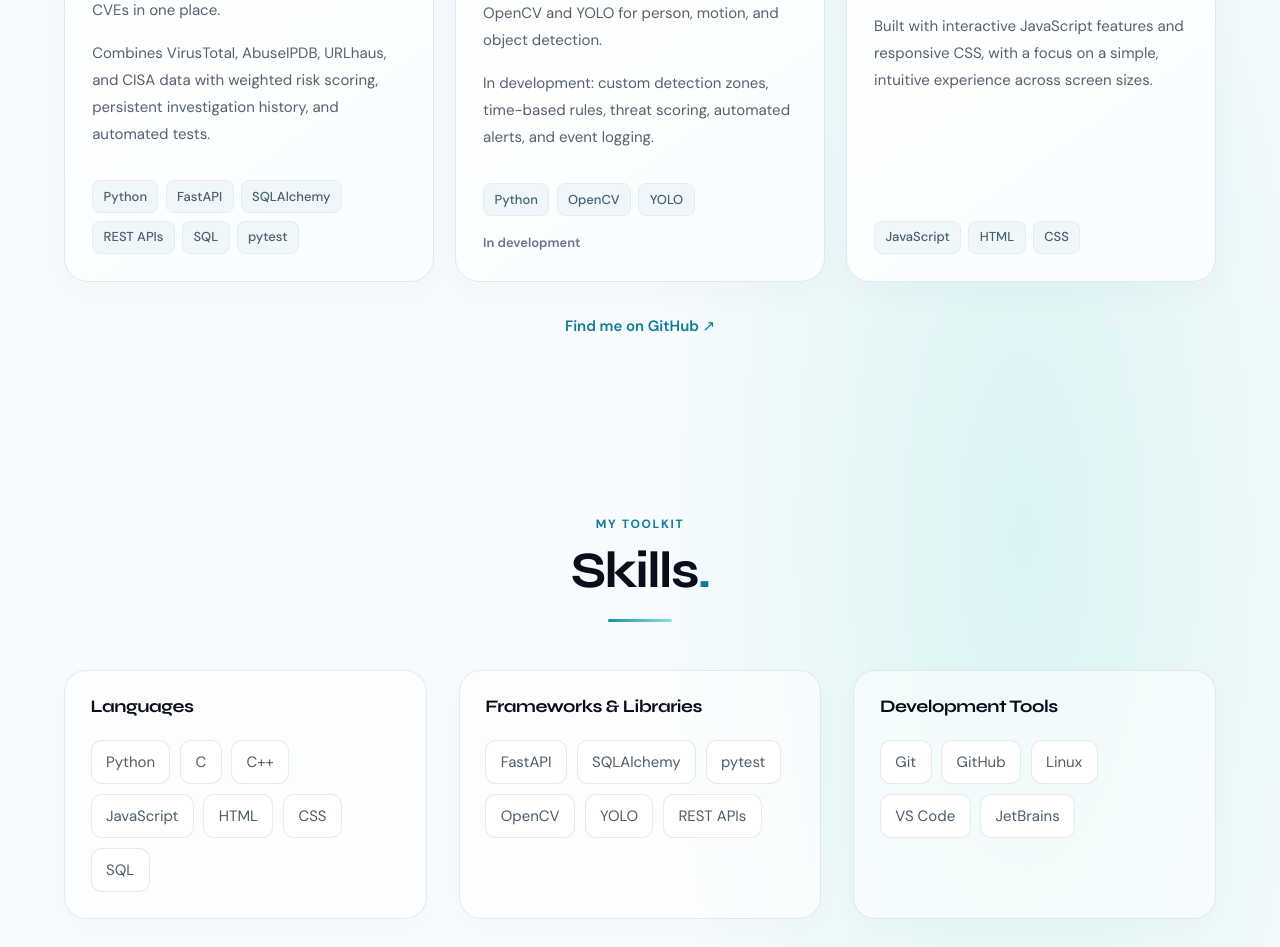
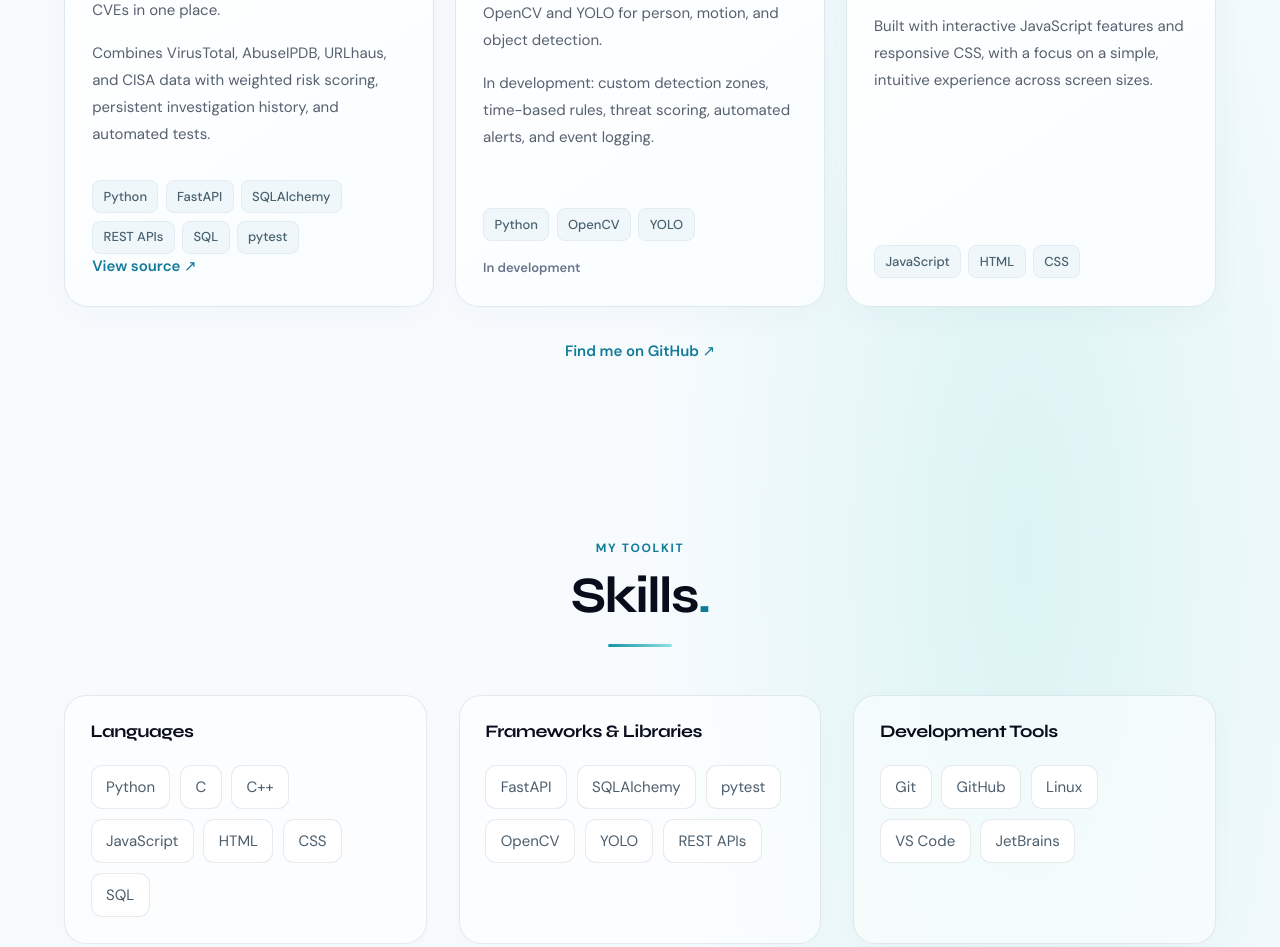
Before and after one commit to Yousef-elshaer/personal-website, a plain HTML site: page dist/index.html in a window 1280 px wide. Shown: the part 2261-3208 px from the top of the page. Drawn offline with Linux system fonts and the light colour scheme.

Commit message:
Link Sentinel project repository

```diff
--- a/dist/index.html
+++ b/dist/index.html
@@ -21,7 +21,7 @@
 </section>
 <section class="section shell" id="about" aria-labelledby="about-title"><div class="section-heading"><p class="eyebrow">A LITTLE ABOUT ME</p><h2 id="about-title">About<span>.</span></h2></div><p class="about-intro">I’m a cybersecurity-focused Computer Science Co-op student at the University of Guelph. I’m especially interested in threat intelligence and building tools that help people understand and respond to security risks. My projects bring together cybersecurity, real-time computer vision, and web development. I enjoy turning technical ideas into practical tools, from threat intelligence analysis to everyday habit tracking.</p><dl class="facts"><div><dt>Education</dt><dd>University of Guelph</dd></div><div><dt>Degree</dt><dd>Bachelor of Computing (Co-op)</dd></div><div><dt>Major</dt><dd>Computer Science</dd></div><div><dt>Focus</dt><dd>Cybersecurity & Threat Intelligence</dd></div><div><dt>Expected graduation</dt><dd>April 2030</dd></div><div><dt>Email</dt><dd><a href="mailto:yousefelshaer2007@gmail.com">yousefelshaer2007@gmail.com</a></dd></div></dl></section>
 <section class="section shell" id="projects" aria-labelledby="projects-title"><div class="section-heading"><p class="eyebrow">IDEAS INTO SOFTWARE</p><h2 id="projects-title">Projects<span>.</span></h2><p>A few things I’ve been working on.</p></div><div class="project-grid">
-<article class="project-card"><div class="project-top"><span class="project-index">01</span><span class="project-category">CYBERSECURITY</span></div><h3>Sentinel</h3><p>A threat intelligence platform that analyzes IP addresses, domains, URLs, file hashes, and CVEs in one place.</p><p>Combines VirusTotal, AbuseIPDB, URLhaus, and CISA data with weighted risk scoring, persistent investigation history, and automated tests.</p><ul class="tags" aria-label="Sentinel technologies"><li>Python</li><li>FastAPI</li><li>SQLAlchemy</li><li>REST APIs</li><li>SQL</li><li>pytest</li></ul></article>
+<article class="project-card"><div class="project-top"><span class="project-index">01</span><span class="project-category">CYBERSECURITY</span></div><h3>Sentinel</h3><p>A threat intelligence platform that analyzes IP addresses, domains, URLs, file hashes, and CVEs in one place.</p><p>Combines VirusTotal, AbuseIPDB, URLhaus, and CISA data with weighted risk scoring, persistent investigation history, and automated tests.</p><ul class="tags" aria-label="Sentinel technologies"><li>Python</li><li>FastAPI</li><li>SQLAlchemy</li><li>REST APIs</li><li>SQL</li><li>pytest</li></ul><a class="text-link" href="https://github.com/Yousef-elshaer/sentinel" target="_blank" rel="noopener">View source <span aria-hidden="true">↗</span></a></article>
 <article class="project-card"><div class="project-top"><span class="project-index">02</span><span class="project-category">COMPUTER VISION</span></div><h3>Security Monitoring System</h3><p>A real-time monitoring system using OpenCV and YOLO for person, motion, and object detection.</p><p>In development: custom detection zones, time-based rules, threat scoring, automated alerts, and event logging.</p><ul class="tags" aria-label="Security monitoring technologies"><li>Python</li><li>OpenCV</li><li>YOLO</li></ul><span class="project-status">In development</span></article>
 <article class="project-card"><div class="project-top"><span class="project-index">03</span><span class="project-category">WEB DEVELOPMENT</span></div><h3>Healthify</h3><p>A web application for logging daily habits and health-related information.</p><p>Built with interactive JavaScript features and responsive CSS, with a focus on a simple, intuitive experience across screen sizes.</p><ul class="tags" aria-label="Healthify technologies"><li>JavaScript</li><li>HTML</li><li>CSS</li></ul></article>
 </div><a class="text-link project-link" href="https://github.com/Yousef-elshaer">Find me on GitHub <span aria-hidden="true">↗</span></a></section>
```
